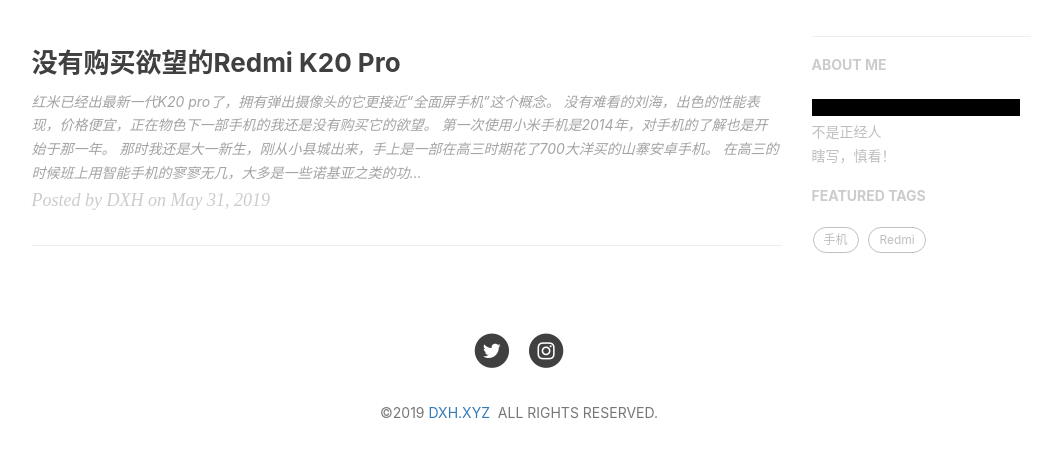
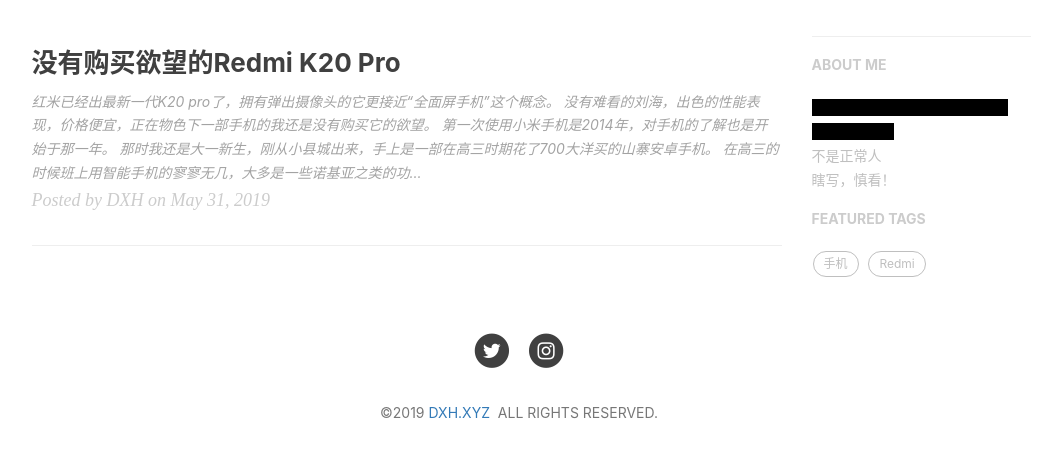
Before and after one commit to Devinteng/blog2, a Jekyll site: the page built from index.html, in a window 1280 px wide, cut to the strip 422-880 px from the top of the page. Shown: the whole strip, without its empty margins (136-1198 px from the left). Built offline with Jekyll 4.4.1, drawn with Linux system fonts in a browser that asks for light colours; nearby versions of some CDN libraries; the list of posts is cut into pages by our own code; comment, search, counter and statistics services are not loaded.

Commit message:
Update _config.yml

```diff
--- a/_config.yml
+++ b/_config.yml
@@ -75,7 +75,7 @@
 
 # Sidebar settings
 sidebar: true                           # whether or not using Sidebar.
-sidebar-about-description: <span class="heimu" title="">哲学家，思想家，教育家，作家...</span><br/>不是正经人<br/>瞎写，慎看！
+sidebar-about-description: <span class="heimu" title="">哲学家，思想家，教育家，老人家，过家家...</span><br/>不是正常人<br/>瞎写，慎看！
 sidebar-avatar:  false    # use absolute URL, seeing it's used in both `/` and `/about/`
 
 
```
